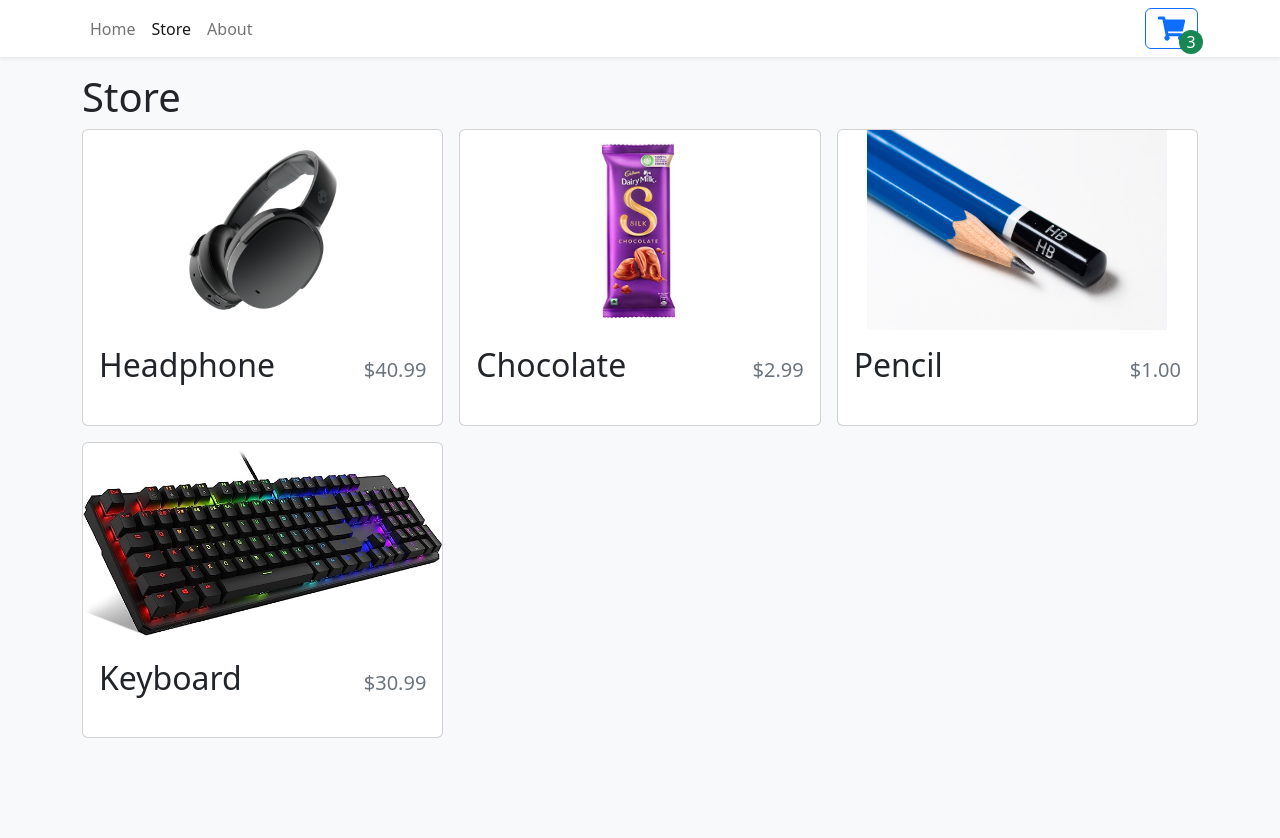
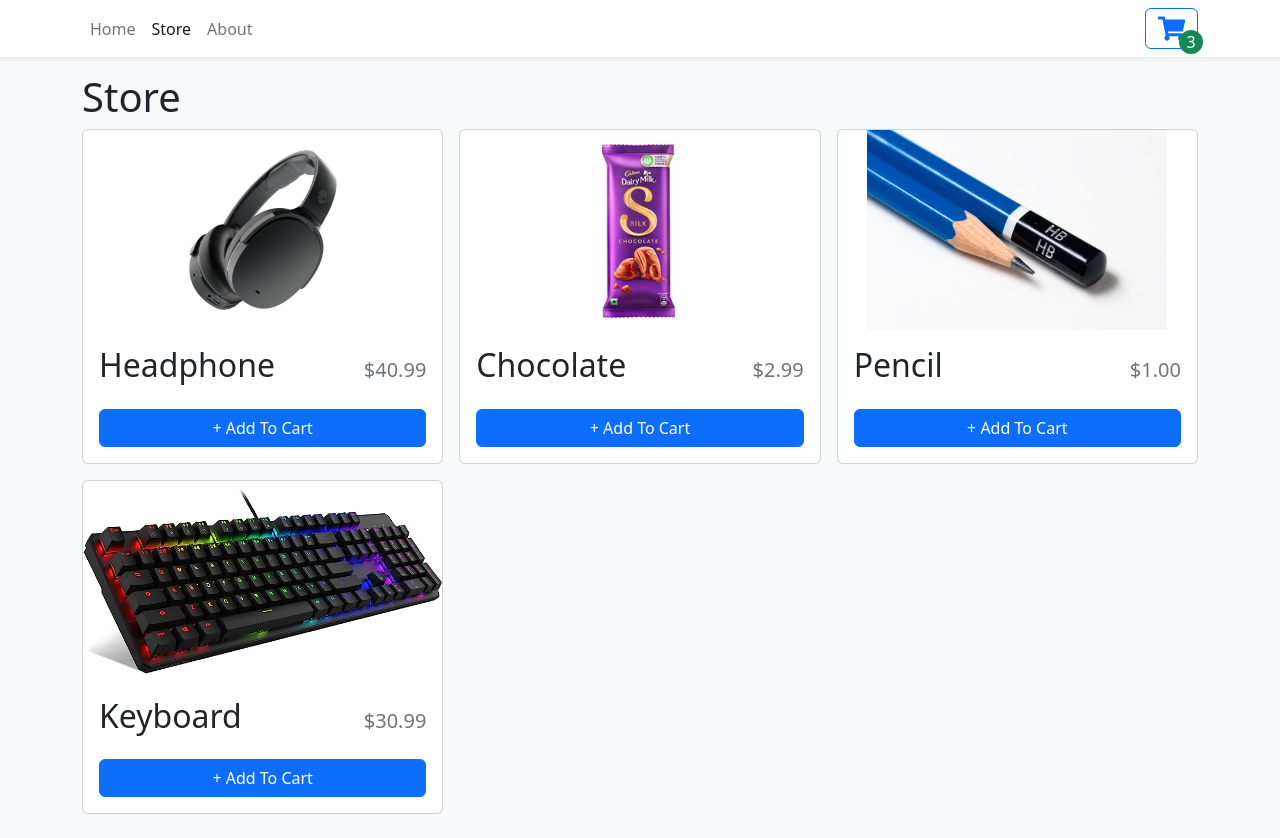
Before and after one commit to itsparasbisht/typescript-cart-app, a React (Vite) app: page /store in a window 1280 px wide. Before the commit the page ends 800 px from the top, so only its background shows below. Built offline with nearby package versions, Linux system fonts and the light colour scheme.

Commit message:
storeItem changes

```diff
--- a/src/components/StoreItem.tsx
+++ b/src/components/StoreItem.tsx
@@ -1,4 +1,4 @@
-import { Card } from "react-bootstrap";
+import { Button, Card } from "react-bootstrap";
 import { formatCurrency } from "../utilities/formatCurrency";
 
 type StoreItemProps = {
@@ -9,8 +9,10 @@
 };
 
 export function StoreItem({ id, name, price, imageUrl }: StoreItemProps) {
+  const quantity = 0;
+
   return (
-    <Card>
+    <Card className="h-100">
       <Card.Img
         variant="top"
         src={imageUrl}
@@ -22,6 +24,30 @@
           <span className="fs-2">{name}</span>
           <span className="ms-2 text-muted">{formatCurrency(price)}</span>
         </Card.Title>
+        <div className="mt-auto">
+          {quantity === 0 ? (
+            <Button className="w-100">+ Add To Cart</Button>
+          ) : (
+            <div
+              className="d-flex align-items-center flex-column"
+              style={{ gap: ".5rem" }}
+            >
+              <div
+                className="d-flex align-items-center justify-content-center"
+                style={{ gap: ".5rem" }}
+              >
+                <Button>-</Button>
+                <div>
+                  <span className="fs-3">{quantity}</span> in cart
+                </div>
+                <Button>+</Button>
+              </div>
+              <Button variant="danger" size="sm">
+                Remove
+              </Button>
+            </div>
+          )}
+        </div>
       </Card.Body>
     </Card>
   );
```
